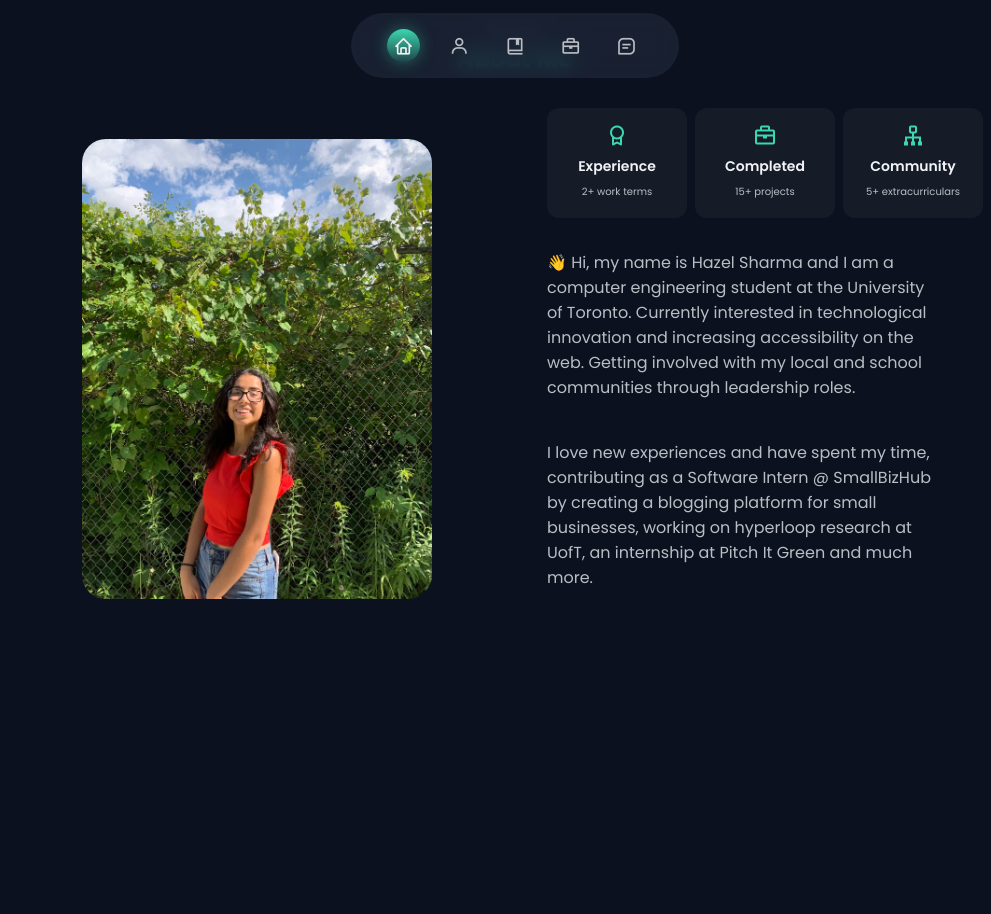
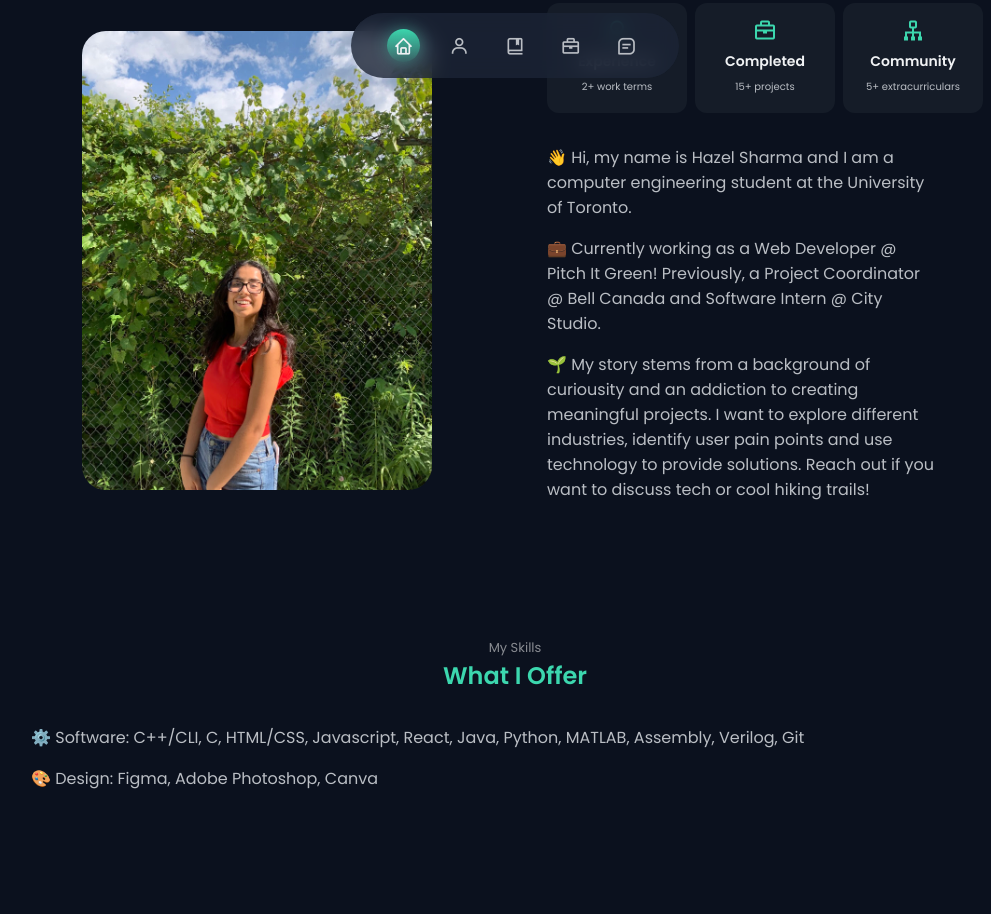
Before and after one commit to HazelSharma/HazelSharma.github.io, a plain HTML site: page index.html in a window 1280 px wide. Shown: the part 706-1620 px from the top of the page, without its empty margins (125-1116 px from the left). Drawn offline with nearby package versions, Linux system fonts and the light colour scheme.

Commit message:
Inserted skills section (needs further improvement)

```diff
--- a/assets/css/styles.css
+++ b/assets/css/styles.css
@@ -288,7 +288,6 @@ body.light-theme{
 /*=============== HOME ===============*/
 .home_container{
   position: relative;
-  row-gap: 4.5rem;
   padding-top: 2rem;
 }
 
@@ -325,10 +324,6 @@ body.light-theme{
   justify-self: center;
   width: 190px;
   height: 200px;
-  /*background: linear-gradient(180deg,
-              hsla(var(--first-hue), var(--sat), var(--lig), 1),
-              hsla(var(--first-hue), var(--sat), var(--lig), .2)
-              );*/
   border-radius: 10rem 10rem 10rem 10rem;
   display: flex;
   align-items: flex-end;
@@ -463,7 +458,7 @@ body.light-theme{
 }
 
 .about_description{
-  margin-bottom: 2rem;
+  margin-bottom: 1rem;
 }
 
 /*=============== SKILLS ===============*/
@@ -744,7 +739,7 @@ body.light-theme{
 
   .about_description{
     padding: 0 4rem 0 0;
-    margin-bottom: 2.5rem;
+    margin-bottom: 1rem;
   }
 
   .work_container{
--- a/index.html
+++ b/index.html
@@ -73,13 +73,6 @@
                         <span class="home_greeting">Hello I'm</span>
                         <h1 class="home_name">Hazel Sharma</h1>
                         <h3 class="home_education">Computer Engineering Student @ University of Toronto</h3>
-
-                        <div class="home_buttons">
-                            <a download="" href="assets/pdf/Ansel-Cv.pdf" class="button button--ghost">
-                                Download CV
-                            </a>
-                            <a href="#about" class="button">About Me</a>
-                        </div>
                     </div>
 
                     <div class="home_handle">
@@ -137,14 +130,17 @@
                         </div>
                         <p class="about_description">
                             👋 Hi, my name is Hazel Sharma and I am a computer engineering student at the University of Toronto.
-                            Currently interested in technological innovation and increasing accessibility on the web. Getting involved
-                            with my local and school communities through leadership roles.
                         </p>
 
                         <p class="about_description">
-                            I love new experiences and have spent my time, contributing as a Software Intern @ SmallBizHub by creating
-                            a blogging platform for small businesses, working on hyperloop research at UofT, an internship at Pitch
-                            It Green and much more.
+                            💼 Currently working as a Web Developer @ Pitch It Green!  Previously, a
+                            Project Coordinator @ Bell Canada and Software Intern @ City Studio.
+                        </p>
+
+                        <p class="about_description">
+                            🌱 My story stems from a background of curiousity and an addiction to creating meaningful projects.
+                            I want to explore different industries, identify user pain points and use technology to provide solutions.
+                            Reach out if you want to discuss tech or cool hiking trails!
                         </p>
                     </div>
                 </div>
@@ -152,11 +148,20 @@
 
             <!--=============== SKILLS ===============-->
             <section class="skills section" id="skills">
+                <span class="section__subtitle">My Skills</span>
+                <h2 class="section__title">What I Offer</h2>
 
-            </section>
+                <div class="about_container container">
+                    <div class="about_data">
+                        <p class="about_description">
+                            ⚙️ Software: C++/CLI, C, HTML/CSS, Javascript, React, Java, Python, MATLAB, Assembly, Verilog, Git
+                        </p>
 
-            <!--=============== SERVICES ===============-->
-            <section class="services section">
+                        <p class="about_description">
+                            🎨 Design: Figma, Adobe Photoshop, Canva
+                        </p>
+                    </div>
+                </div>
 
             </section>
 
```
